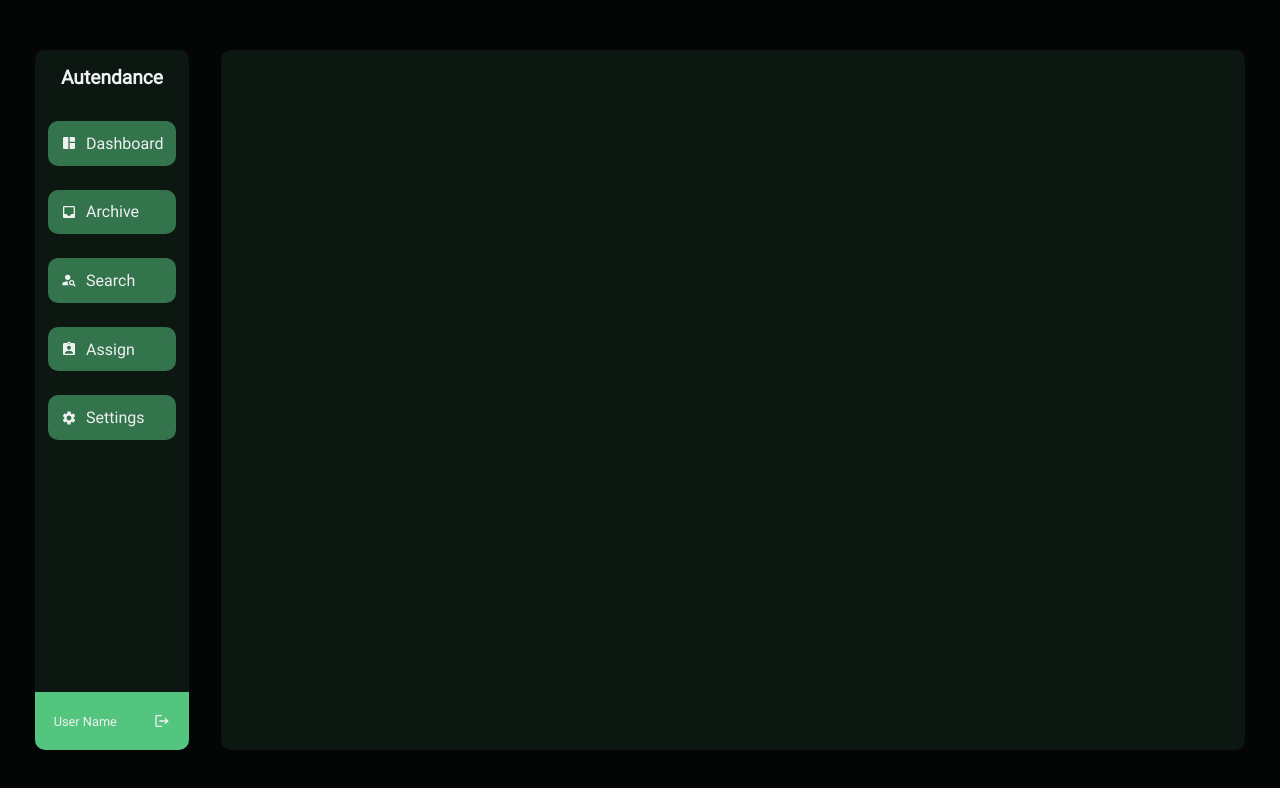
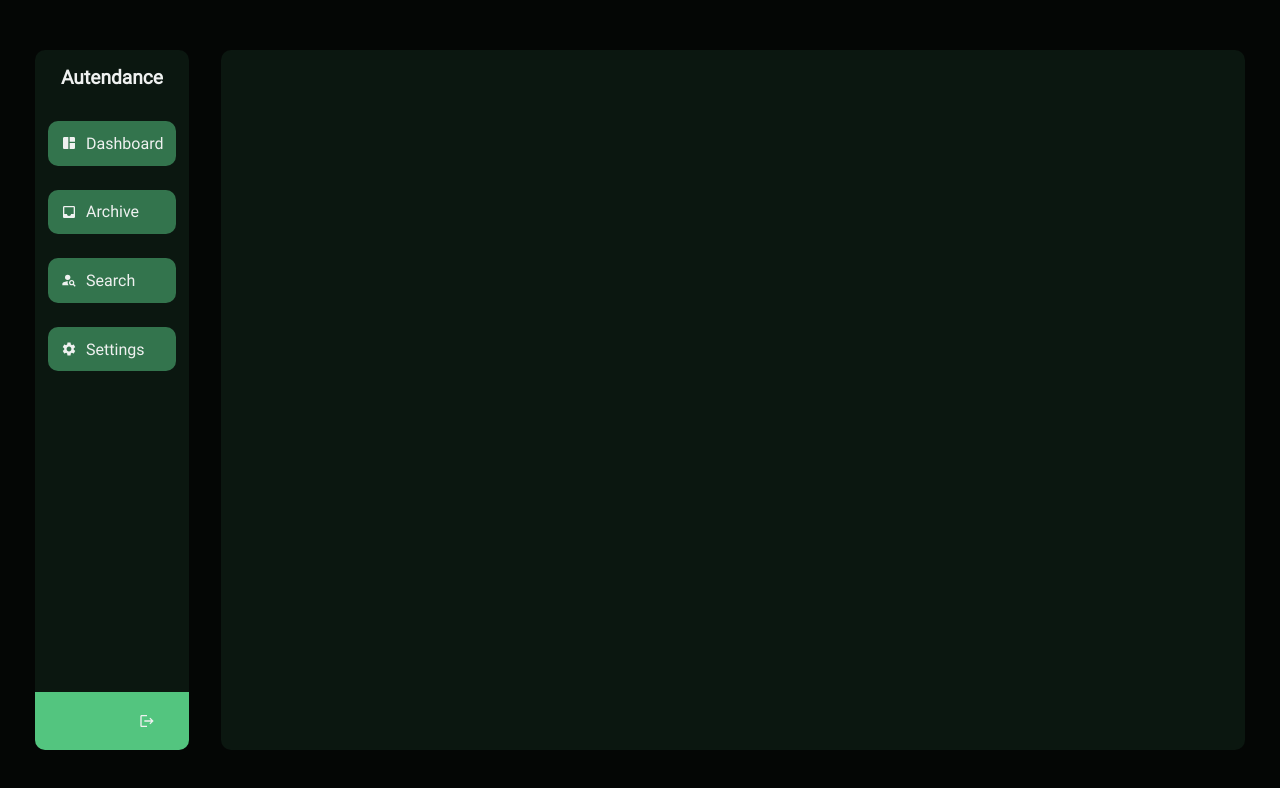
Before and after one commit to simps4simps/Autendance, a React (Vite) app: page / in a window 1280 px wide. Shown: the top 788 px of the page. Built offline with nearby package versions, Linux system fonts and the light colour scheme; no server answers.

Commit message:
Removed Assign

```diff
--- a/src/components/Nav/Nav.tsx
+++ b/src/components/Nav/Nav.tsx
@@ -1,6 +1,5 @@
 import "./Nav.css";
 import {
-  AssignmentIndIcon,
   InboxIcon,
   LogoutIcon,
   PersonSearchIcon,
@@ -9,6 +8,7 @@ import {
 } from "../IconsExport";
 
 import { Link, Outlet } from "react-router-dom";
+import { TeacherContext } from "../Context";
 
 const Nav = () => {
   return (
@@ -38,13 +38,6 @@ const Nav = () => {
           </div>
         </Link>
 
-        <Link to={"/assign"}>
-          <div className="links" title="Assign">
-            <AssignmentIndIcon />
-            <p>Assign</p>
-          </div>
-        </Link>
-
         <Link to={"/settings"}>
           <div className="links" id="settings-link" title="Settings">
             <SettingsIcon />
@@ -54,7 +47,9 @@ const Nav = () => {
 
         <div id="account-brief">
           <div id="user">
-            <p>User Name</p>
+            <TeacherContext.Consumer>
+              {(value) => <p>{value.userName}</p>}
+            </TeacherContext.Consumer>
           </div>
 
           <LogoutIcon />
```
